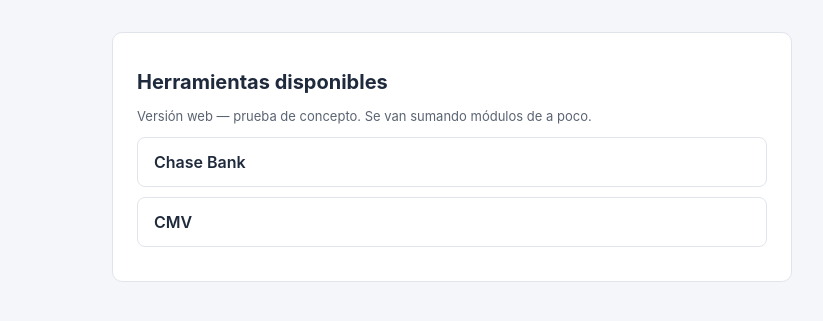
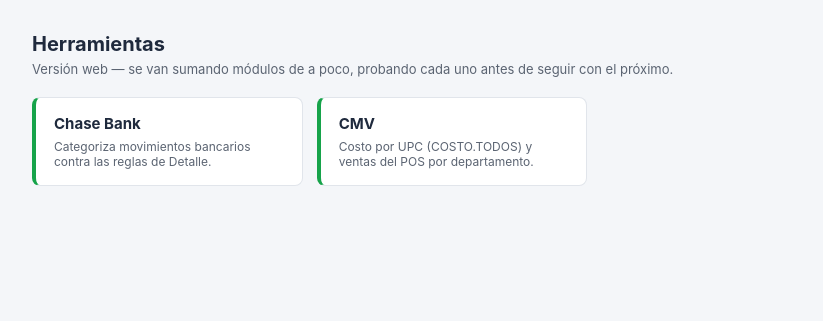
Before and after one commit to holdingmax/BradentonApp-dev, a Flask app: page / in a window 1280 px wide. Shown: the part 57-378 px from the top of the page, without its empty margins (188-1011 px from the left). Run offline with Flask 3, Linux system fonts and the light colour scheme.

Commit message:
Rediseñar el Home de la web como grilla de tarjetas por módulo
Reemplaza la lista de links plana por tarjetas (nombre + descripción
corta) tipo Toolbox, para que a medida que se migre cada módulo del
desktop quede accesible desde una sola página central sin tener que
recordar URLs.

Co-Authored-By: Claude Sonnet 5 <noreply@anthropic.com>

```diff
--- a/templates/base.html
+++ b/templates/base.html
@@ -30,7 +30,7 @@
     }
     header a { color: #fff; text-decoration: none; font-weight: 700; font-size: 18px; }
     main {
-      max-width: 720px;
+      max-width: 880px;
       margin: 32px auto;
       padding: 0 20px;
     }
@@ -43,17 +43,27 @@
     }
     h1 { font-size: 20px; }
     h2 { font-size: 16px; margin-top: 0; }
-    a.tool-link {
-      display: block;
-      padding: 14px 16px;
-      margin-bottom: 10px;
+    .tool-grid {
+      display: grid;
+      grid-template-columns: repeat(auto-fill, minmax(220px, 1fr));
+      gap: 14px;
+      margin-top: 20px;
+    }
+    a.tool-card {
+      display: flex;
+      flex-direction: column;
+      gap: 6px;
+      background: var(--surface);
       border: 1px solid var(--border);
+      border-left: 4px solid var(--accent);
       border-radius: 8px;
+      padding: 16px 18px;
       color: var(--text);
       text-decoration: none;
-      font-weight: 600;
     }
-    a.tool-link:hover { border-color: var(--accent); background: #F6FBF8; }
+    a.tool-card:hover { border-color: var(--accent); box-shadow: 0 2px 8px rgba(0,0,0,0.06); }
+    .tool-card-label { font-weight: 700; font-size: 15px; }
+    .tool-card-desc { font-size: 12px; color: var(--text-soft); }
     input[type=file] {
       display: block;
       margin: 12px 0;
--- a/templates/index.html
+++ b/templates/index.html
@@ -1,11 +1,14 @@
 {% extends "base.html" %}
 {% block title %}Bradenton App — Herramientas{% endblock %}
 {% block content %}
-<div class="card">
-  <h1>Herramientas disponibles</h1>
-  <p class="muted">Versión web — prueba de concepto. Se van sumando módulos de a poco.</p>
+<h1>Herramientas</h1>
+<p class="muted" style="margin-top: -8px;">Versión web — se van sumando módulos de a poco, probando cada uno antes de seguir con el próximo.</p>
+<div class="tool-grid">
   {% for tool in tools %}
-    <a class="tool-link" href="{{ tool.url }}">{{ tool.label }}</a>
+    <a class="tool-card" href="{{ tool.url }}">
+      <span class="tool-card-label">{{ tool.label }}</span>
+      <span class="tool-card-desc">{{ tool.description }}</span>
+    </a>
   {% endfor %}
 </div>
 {% endblock %}
--- a/webapp.py
+++ b/webapp.py
@@ -25,8 +25,16 @@ app = Flask(__name__)
 app.secret_key = os.urandom(24)
 
 TOOLS = [
-    {"label": "Chase Bank", "url": "/chase"},
-    {"label": "CMV", "url": "/cmv"},
+    {
+        "label": "Chase Bank",
+        "url": "/chase",
+        "description": "Categoriza movimientos bancarios contra las reglas de Detalle.",
+    },
+    {
+        "label": "CMV",
+        "url": "/cmv",
+        "description": "Costo por UPC (COSTO.TODOS) y ventas del POS por departamento.",
+    },
 ]
 
 
```
